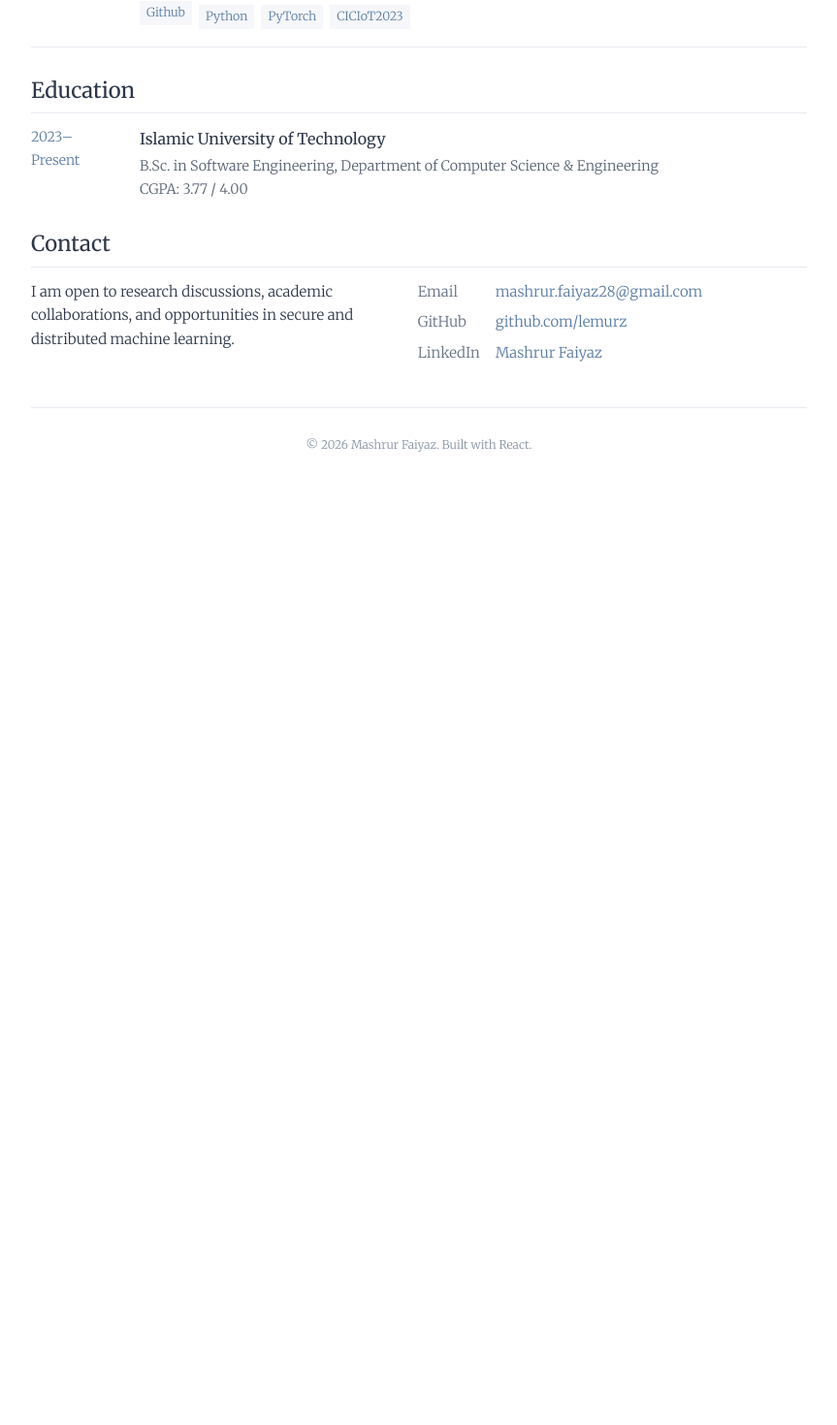
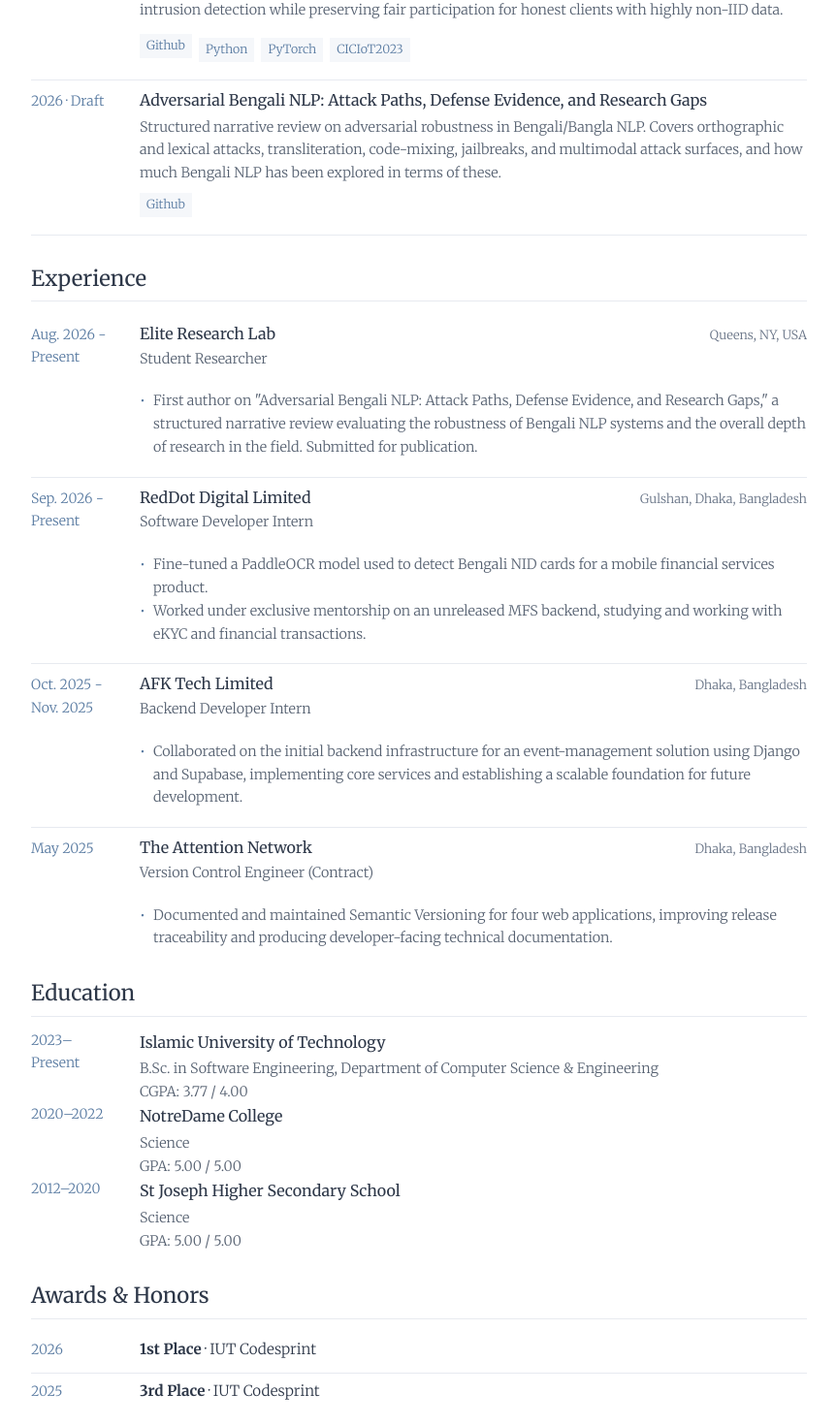
Before and after one commit to lemurz/portfolio, a React (Vite) app: page / in a window 1280 px wide. Shown: the part 660-2130 px from the top of the page at 97% size, without its empty margins (208-1071 px from the left). Before the commit the page ends 1159 px from the top, so only its background shows below. Built offline with nearby package versions, Linux system fonts and the light colour scheme.

Commit message:
added an experience and awards section

```diff
--- a/src/App.css
+++ b/src/App.css
@@ -241,6 +241,86 @@ main{
   font-size:.9rem
 }
 
+.experience-list,.award-list{
+  margin:0;
+  padding:0;
+  list-style:none
+}
+
+.experience-item,.award-item{
+  display:grid;
+  grid-template-columns:92px 1fr;
+  gap:20px;
+  padding:10px 0 18px;
+  border-bottom:1px solid var(--line)
+}
+
+.experience-item:last-child,.award-item:last-child{
+  border-bottom:0;
+  padding-bottom:0
+}
+
+.experience-period,.award-year{
+  color:var(--link);
+  font-size:.88rem
+}
+
+.experience-heading{
+  display:flex;
+  justify-content:space-between;
+  gap:16px;
+  align-items:baseline
+}
+
+.experience-item h3{
+  margin:-2px 0 2px;
+  font-size:1rem;
+  font-weight:400;
+  line-height:1.55
+}
+
+.experience-role,.experience-location{
+  margin:0;
+  color:#566171;
+  font-size:.9rem
+}
+
+.experience-location{
+  white-space:nowrap;
+  color:var(--muted);
+  font-size:.8rem
+}
+
+.highlight-list{
+  margin:8px 0 0;
+  padding:0;
+  list-style:none
+}
+
+.highlight-list li{
+  position:relative;
+  padding-left:14px;
+  color:#566171;
+  font-size:.9rem
+}
+
+.highlight-list li:before{
+  content:'•';
+  position:absolute;
+  left:0;
+  color:var(--link)
+}
+
+.award-item{
+  padding-top:7px;
+  padding-bottom:12px
+}
+
+.award-item p{
+  margin:-2px 0 0;
+  font-size:.95rem
+}
+
 .contact-grid{
   display:grid;
   grid-template-columns:1fr 1.1fr;
@@ -314,13 +394,22 @@ footer{
     gap:8px
   }
 
-  .project,.education-item{
+  .project,.education-item,.experience-item,.award-item{
     grid-template-columns:1fr;
     gap:4px
   }
 
-  .project-year,.education-item .date{
+  .project-year,.education-item .date,.experience-period,.award-year{
     font-size:.78rem
+  }
+
+  .experience-heading{
+    display:block
+  }
+
+  .experience-location{
+    margin-top:2px;
+    white-space:normal
   }
 }
 
--- a/src/App.jsx
+++ b/src/App.jsx
@@ -4,7 +4,9 @@ import Hero from "./components/Hero";
 import About from "./components/About";
 import Research from "./components/Research";
 import Projects from "./components/Projects";
+import Experience from "./components/Experience";
 import Education from "./components/Education";
+import Awards from "./components/Awards";
 import Contact from "./components/Contact";
 import Footer from "./components/Footer";
 
@@ -19,7 +21,9 @@ export default function App() {
         <About />
         <Research />
         <Projects />
+        <Experience />
         <Education />
+        <Awards />
         <Contact />
       </main>
       <Footer />
--- a/src/components/About.jsx
+++ b/src/components/About.jsx
@@ -11,7 +11,7 @@ export default function About() {
           Islamic University of Technology
         </a>
         . My research focuses on federated learning, network intrusion
-        detection, and privacy-preserving intelligent systems. I am currently
+        detection, and adversarial NLP. I am currently
         investigating temporal reputation mechanisms for Byzantine-resilient
         federated intrusion detection.
       </p>
--- /dev/null
+++ b/src/components/Awards.jsx
@@ -0,0 +1,24 @@
+const awards = [
+  { title: "1st Place", event: "IUT Codesprint", year: "2026" },
+  { title: "3rd Place", event: "IUT Codesprint", year: "2025" },
+];
+
+export default function Awards() {
+  return (
+    <section className="section" id="awards">
+      <h2>Awards &amp; Honors</h2>
+      <ul className="award-list">
+        {awards.map((award) => (
+          <li className="award-item" key={`${award.event}-${award.year}`}>
+            <span className="award-year">{award.year}</span>
+            <p>
+              <strong>{award.title}</strong>
+              <span aria-hidden="true"> · </span>
+              {award.event}
+            </p>
+          </li>
+        ))}
+      </ul>
+    </section>
+  );
+}
--- a/src/components/Contact.jsx
+++ b/src/components/Contact.jsx
@@ -21,8 +21,8 @@ export default function Contact() {
       <h2>Contact</h2>
       <div className="contact-grid">
         <p>
-          I am open to research discussions, academic collaborations, and
-          opportunities in secure and distributed machine learning.
+          I am open to research discussions, academic collaborations and
+          opportunities in Natural Language Processing, Cybersecurity and Federated Learning.
         </p>
         <ul className="contact-links">
           {links.map(([label, value, href]) => (
--- a/src/components/Education.jsx
+++ b/src/components/Education.jsx
@@ -13,6 +13,28 @@ export default function Education() {
           <p>CGPA: 3.77 / 4.00</p>
         </div>
       </article>
+
+      <article className="education-item">
+        <div className="date">2020–2022</div>
+        <div>
+          <h3>NotreDame College</h3>
+          <p>
+            Science
+          </p>
+          <p>GPA: 5.00 / 5.00</p>
+        </div>
+      </article>
+
+      <article className="education-item">
+        <div className="date">2012–2020</div>
+        <div>
+          <h3>St Joseph Higher Secondary School</h3>
+          <p>
+            Science
+          </p>
+          <p>GPA: 5.00 / 5.00</p>
+        </div>
+      </article>
     </section>
   );
 }
--- /dev/null
+++ b/src/components/Experience.jsx
@@ -0,0 +1,68 @@
+const experience = [
+  {
+    organization: "Elite Research Lab",
+    role: "Student Researcher",
+    location: "Queens, NY, USA",
+    period: "Aug. 2026 - Present",
+    highlights: [
+      "First author on \"Adversarial Bengali NLP: Attack Paths, Defense Evidence, and Research Gaps,\" a structured narrative review evaluating the robustness of Bengali NLP systems and the overall depth of research in the field. Submitted for publication.",
+    ],
+  },
+  {
+    organization: "RedDot Digital Limited",
+    role: "Software Developer Intern",
+    location: "Gulshan, Dhaka, Bangladesh",
+    period: "Sep. 2026 - Present",
+    highlights: [
+      "Fine-tuned a PaddleOCR model used to detect Bengali NID cards for a mobile financial services product.",
+      "Worked under exclusive mentorship on an unreleased MFS backend, studying and working with eKYC and financial transactions.",
+    ],
+  },
+  {
+    organization: "AFK Tech Limited",
+    role: "Backend Developer Intern",
+    location: "Dhaka, Bangladesh",
+    period: "Oct. 2025 - Nov. 2025",
+    highlights: [
+      "Collaborated on the initial backend infrastructure for an event-management solution using Django and Supabase, implementing core services and establishing a scalable foundation for future development.",
+    ],
+  },
+  {
+    organization: "The Attention Network",
+    role: "Version Control Engineer (Contract)",
+    location: "Dhaka, Bangladesh",
+    period: "May 2025",
+    highlights: [
+      "Documented and maintained Semantic Versioning for four web applications, improving release traceability and producing developer-facing technical documentation.",
+    ],
+  },
+];
+
+export default function Experience() {
+  return (
+    <section className="section" id="experience">
+      <h2>Experience</h2>
+      <div className="experience-list">
+        {experience.map((item) => (
+          <article className="experience-item" key={`${item.organization}-${item.role}`}>
+            <div className="experience-period">{item.period}</div>
+            <div>
+              <div className="experience-heading">
+                <div>
+                  <h3>{item.organization}</h3>
+                  <p className="experience-role">{item.role}</p>
+                </div>
+                <p className="experience-location">{item.location}</p>
+              </div>
+              <ul className="highlight-list">
+                {item.highlights.map((highlight) => (
+                  <li key={highlight}>{highlight}</li>
+                ))}
+              </ul>
+            </div>
+          </article>
+        ))}
+      </div>
+    </section>
+  );
+}
--- a/src/components/Hero.jsx
+++ b/src/components/Hero.jsx
@@ -5,7 +5,7 @@ export default function Hero() {
       <div>
         <h1>Mashrur Faiyaz</h1>
         <p className="role">
-          Backend Development · Federated Learning · AI Security
+          Backend Development · Federated Learning · AI Security · NLP
         </p>
       </div>
       <img className="profile-photo" src={profilePhoto} alt="Mashrur Faiyaz" />
--- a/src/components/Navbar.jsx
+++ b/src/components/Navbar.jsx
@@ -3,6 +3,8 @@ export default function Navbar() {
     <nav className="nav" aria-label="Primary navigation">
       <a href="#about">About</a>
       <a href="#research">Research</a>
+      <a href="#experience">Experience</a>
+      <a href="#awards">Awards</a>
       <a href="https://github.com/lemurz" target="_blank" rel="noreferrer">
         GitHub
       </a>
--- a/src/components/Projects.jsx
+++ b/src/components/Projects.jsx
@@ -1,12 +1,23 @@
 const projects = [
   {
-    title: "Temporal Client Reputation for Byzantine-Resilient FIDS",
+    title: "BackToTheFuture",
     year: "2026 · Ongoing",
     description:
       "Studying whether temporal client reputation can improve Byzantine robustness in federated intrusion detection while preserving fair participation for honest clients with highly non-IID data.",
     technologies: ["Python", "PyTorch", "CICIoT2023"],
     github: "https://github.com/lemurz/FIDS---Temporal-Reputation-Mechanism",
   },
+
+  {
+    title: "Adversarial Bengali NLP: Attack Paths, Defense Evidence, and Research Gaps",
+    year: "2026 · Draft",
+    description:
+      "Structured narrative review on adversarial robustness in Bengali/Bangla NLP. Covers orthographic and lexical attacks, transliteration, code-mixing, jailbreaks, and multimodal attack surfaces, and how much Bengali NLP has been explored in terms of these.",
+    technologies: [],
+    github: "https://github.com/lemurz/FIDS---Temporal-Reputation-Mechanism",
+  },
+
+
 ];
 export default function Projects() {
   return (
--- a/src/components/Research.jsx
+++ b/src/components/Research.jsx
@@ -1,8 +1,10 @@
 const interests = [
   "Federated Learning",
-  "AI Security & Privacy",
-  "Network Intrusion Detection",
+  "Byzantine-robust Federated Learning",
+  "Network and IoT Intrusion Detection",
   "Natural Language Processing",
+  "Cybersecurity",
+  "Adversarial Robustness in NLP",
 ];
 export default function Research() {
   return (
```
